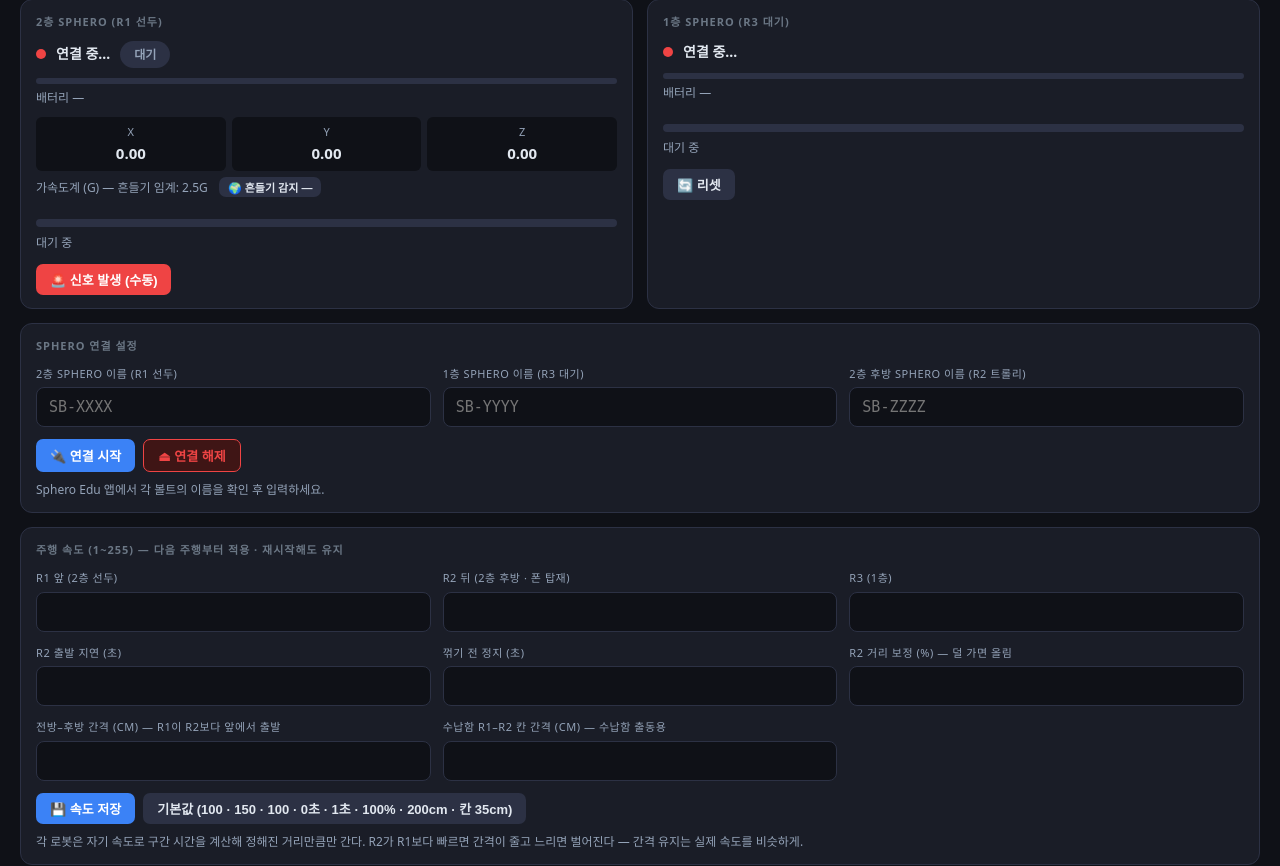
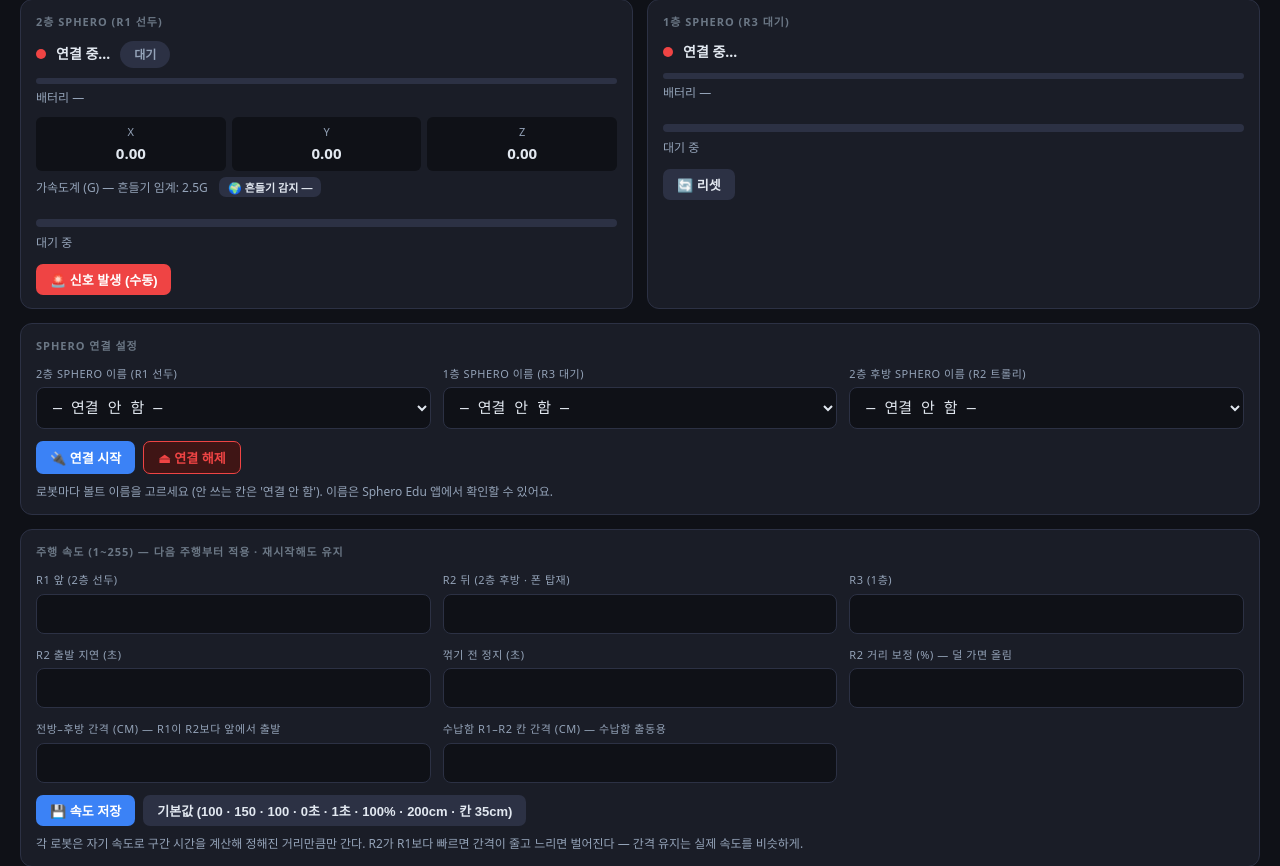
Before and after one commit to SODA1127/itda-sphero-broker, a Flask app: page / in a window 1280 px wide. Shown: the part 1058-1924 px from the top of the page. Run offline with Flask 3, Linux system fonts and the light colour scheme; data that the repository does not hold is empty.

Commit message:
feat: Sphero 연결 설정 이름을 드롭다운으로
- SPHERO_NAMES (SB-25D4·SB-3601·SB-9BDE·SB-D721) + '연결 안 함', 목록에 없는 저장값도 유지

Co-Authored-By: Claude Opus 5.5 <noreply@anthropic.com>

```diff
--- a/bandi/config.py
+++ b/bandi/config.py
@@ -12,6 +12,8 @@ SPHERO_2F_NAME  = "SB-25D4"   # 2층 Sphero BLE 이름 (R1 선두)
 SPHERO_1F_NAME  = "SB-D721"   # 1층 Sphero BLE 이름 (R3 대기)
 
 SPHERO_R2_NAME  = "SB-3601"   # 2층 후방 Sphero BLE 이름 (R2, 스마트폰 트롤리)
+
+SPHERO_NAMES    = ["SB-25D4", "SB-3601", "SB-9BDE", "SB-D721"]   # 대시보드 연결 설정 드롭다운에 나오는 볼트 이름
 
 FLASK_PORT      = 5001
 
--- a/bandi/web/pages.py
+++ b/bandi/web/pages.py
@@ -25,6 +25,7 @@ from ..config import (
     ROUTE_2F_M,
     ROUTES_2F,
     SHAKE_THRESHOLD,
+    SPHERO_NAMES,
     SPEED_REF,
     TARGET_MODES,
 )
@@ -53,6 +54,7 @@ def _frontend_config():
         "DEFAULT_DEPLOY_SLOT_CM": DEFAULT_DEPLOY_SLOT_CM,
         "ROUTE_2F_LEN_M": [m for _, m in ROUTE_2F_M], "ROUTE_1F_LEN_M": [m for _, m in ROUTE_1F_M],
         "MATRIX_PATTERNS": _mx.catalog(),
+        "SPHERO_NAMES": SPHERO_NAMES,
         "ROUTES_2F": {k: {"label": v["label"], "end": v["end"],
                           "legs": [{"heading": h, "meters": m} for h, m in v["route"]]}
                       for k, v in ROUTES_2F.items()},
--- a/frontend/static/css/dashboard.css
+++ b/frontend/static/css/dashboard.css
@@ -348,3 +348,9 @@ kbd { background: var(--panel2); border: 1px solid var(--bdr); border-radius: 4p
 
 /* 2층 도면 위 대피 경로 (고른 경로는 진하게, 나머지는 옅게) */
 .fp-routes { position: absolute; inset: 0; width: 100%; height: 100%; pointer-events: none; z-index: 4; }
+
+/* 연결 설정 — 볼트 이름 드롭다운 (입력칸과 같은 모양) */
+.field select { width: 100%; background: #0f1117; border: 1px solid var(--bdr); border-radius: 8px;
+                padding: 10px 12px; color: var(--txt); font: 15px/1 'JetBrains Mono', monospace; outline: none; cursor: pointer; }
+.field select:focus { border-color: var(--blu); }
+.field select.ok    { border-color: var(--grn); }
--- a/frontend/static/js/broker.js
+++ b/frontend/static/js/broker.js
@@ -37,7 +37,7 @@ function connectSphero() {
   const btn  = document.getElementById('btnConnect');
 
   if (!n2f && !n1f && !nR2) {
-    hint.textContent = '⚠ 이름을 최소 하나 입력하세요.';
+    hint.textContent = '⚠ 연결할 볼트를 최소 하나 고르세요.';
     hint.style.color = 'var(--red)';
     return;
   }
--- a/frontend/static/js/main.js
+++ b/frontend/static/js/main.js
@@ -97,10 +97,10 @@ function update() {
       // connect form: 현재 이름 채우기 (한 번만)
       const inp2f = document.getElementById('inp2f');
       const inp1f = document.getElementById('inp1f');
-      if (!inp2f.dataset.touched) inp2f.value = d.names?.floor2 || '';
-      if (!inp1f.dataset.touched) inp1f.value = d.names?.floor1 || '';
       const inpR2 = document.getElementById('inpR2');
-      if (!inpR2.dataset.touched) inpR2.value = d.names?.rear || '';
+      if (!inp2f.dataset.touched) setSpheroName(inp2f, d.names?.floor2);
+      if (!inp1f.dataset.touched) setSpheroName(inp1f, d.names?.floor1);
+      if (!inpR2.dataset.touched) setSpheroName(inpR2, d.names?.rear);
       inp2f.className = d.floor2.connected ? 'ok' : '';
       inp1f.className = d.floor1.connected ? 'ok' : '';
       inpR2.className = d.rear.connected ? 'ok' : '';
@@ -121,10 +121,17 @@ function update() {
     .catch(console.error);
 }
 
+// 연결 설정 — 볼트 이름 드롭다운 (config.SPHERO_NAMES + '연결 안 함')
+function setSpheroName(sel, name) {
+  name = name || '';
+  if (name && ![...sel.options].some(o => o.value === name)) sel.add(new Option(name, name));   // 목록에 없는 저장값도 유지
+  sel.value = name;
+}
 ['inp2f','inp1f','inpR2'].forEach(id => {
-  document.getElementById(id).addEventListener('input', e => {
-    e.target.dataset.touched = '1';
-  });
+  const sel = document.getElementById(id);
+  sel.add(new Option('— 연결 안 함 —', ''));
+  (BANDI.SPHERO_NAMES || []).forEach(n => sel.add(new Option(n, n)));
+  sel.addEventListener('change', e => { e.target.dataset.touched = '1'; });
 });
 
 // R1 흔들기 지진 감지 — 테스트 중에는 꺼 두면 로봇을 손으로 옮겨도 지진이 발동하지 않음
--- a/frontend/templates/index.html
+++ b/frontend/templates/index.html
@@ -202,22 +202,22 @@
     <div class="input-row">
       <div class="field">
         <label>2층 Sphero 이름 (R1 선두)</label>
-        <input id="inp2f" type="text" placeholder="SB-XXXX" autocomplete="off" spellcheck="false">
+        <select id="inp2f"></select>
       </div>
       <div class="field">
         <label>1층 Sphero 이름 (R3 대기)</label>
-        <input id="inp1f" type="text" placeholder="SB-YYYY" autocomplete="off" spellcheck="false">
+        <select id="inp1f"></select>
       </div>
       <div class="field">
         <label>2층 후방 Sphero 이름 (R2 트롤리)</label>
-        <input id="inpR2" type="text" placeholder="SB-ZZZZ" autocomplete="off" spellcheck="false">
+        <select id="inpR2"></select>
       </div>
     </div>
     <div class="btn-row">
       <button class="btn btn-connect" id="btnConnect" onclick="connectSphero()">🔌 연결 시작</button>
       <button class="btn btn-disconnect" id="btnDisconnect" onclick="disconnectSphero()">⏏ 연결 해제</button>
     </div>
-    <p class="connect-hint" id="connectHint">Sphero Edu 앱에서 각 볼트의 이름을 확인 후 입력하세요.</p>
+    <p class="connect-hint" id="connectHint">로봇마다 볼트 이름을 고르세요 (안 쓰는 칸은 '연결 안 함'). 이름은 Sphero Edu 앱에서 확인할 수 있어요.</p>
   </div>
 
   <!-- 주행 속도 -->
```
